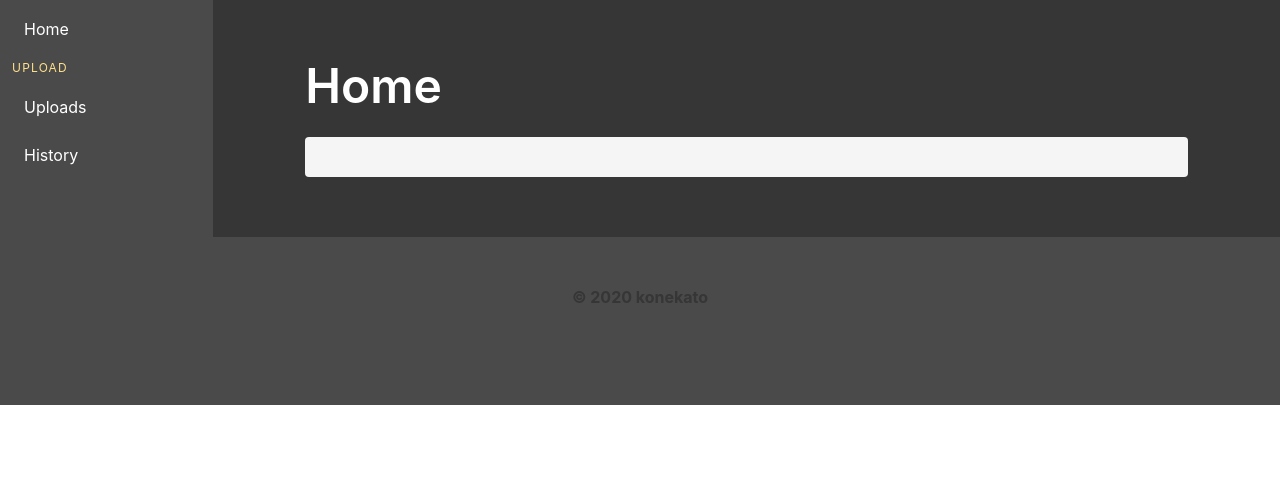
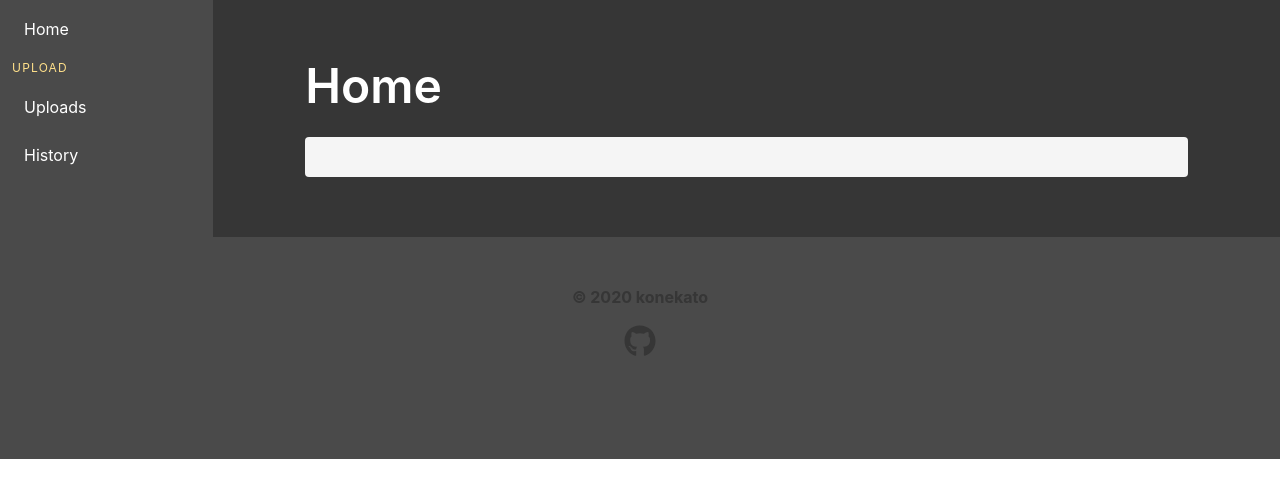
Before and after one commit to konekato/file-uploader, a Django app: template templates/home.html in a window 1280 px wide. Shown: the part 97-595 px from the top of the page. Run offline with Django 3.2, Linux system fonts and the light colour scheme; the template is opened without the code that fills it, so the values that code supplies are empty; some libraries are stand-ins or nearby versions.

Commit message:
fix: footer

```diff
--- a/templates/base.html
+++ b/templates/base.html
@@ -46,6 +46,11 @@
       <p>
         <strong>&copy; 2020 konekato</strong>
       </p>
+      <p>
+        <a href="https://github.com/konekato" class="has-text-dark" target="_blank" rel="noopener noreferrer"><span class="icon is-medium">
+            <i class="fab fa-2x fa-github"></i>
+        </span></a>
+      </p>
     </div>
 </footer>
 
```
